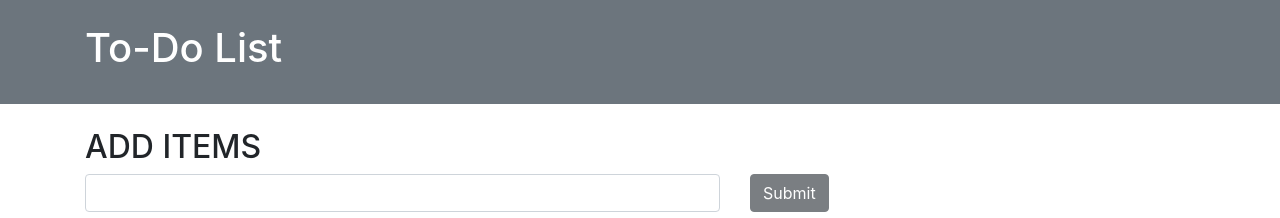
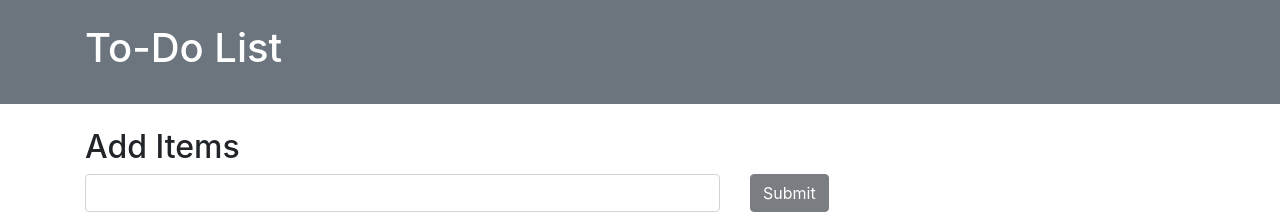
Before and after one commit to KumarGosala24/TodoList, a plain HTML site: page index.html in a window 1280 px wide. Shown: the top 218 px of the page. Drawn offline with nearby package versions, Linux system fonts and the light colour scheme.

Commit message:
Update index.html

```diff
--- a/index.html
+++ b/index.html
@@ -19,7 +19,7 @@
         </div>
     </header>
     <div class = "container mt-4">
-        <h2>ADD ITEMS </h2>
+        <h2>Add Items</h2>
 
         <label id = "lblsuccess" class = "text-success" style = "display: none;"></label>
         <form id = "addForm">
```
